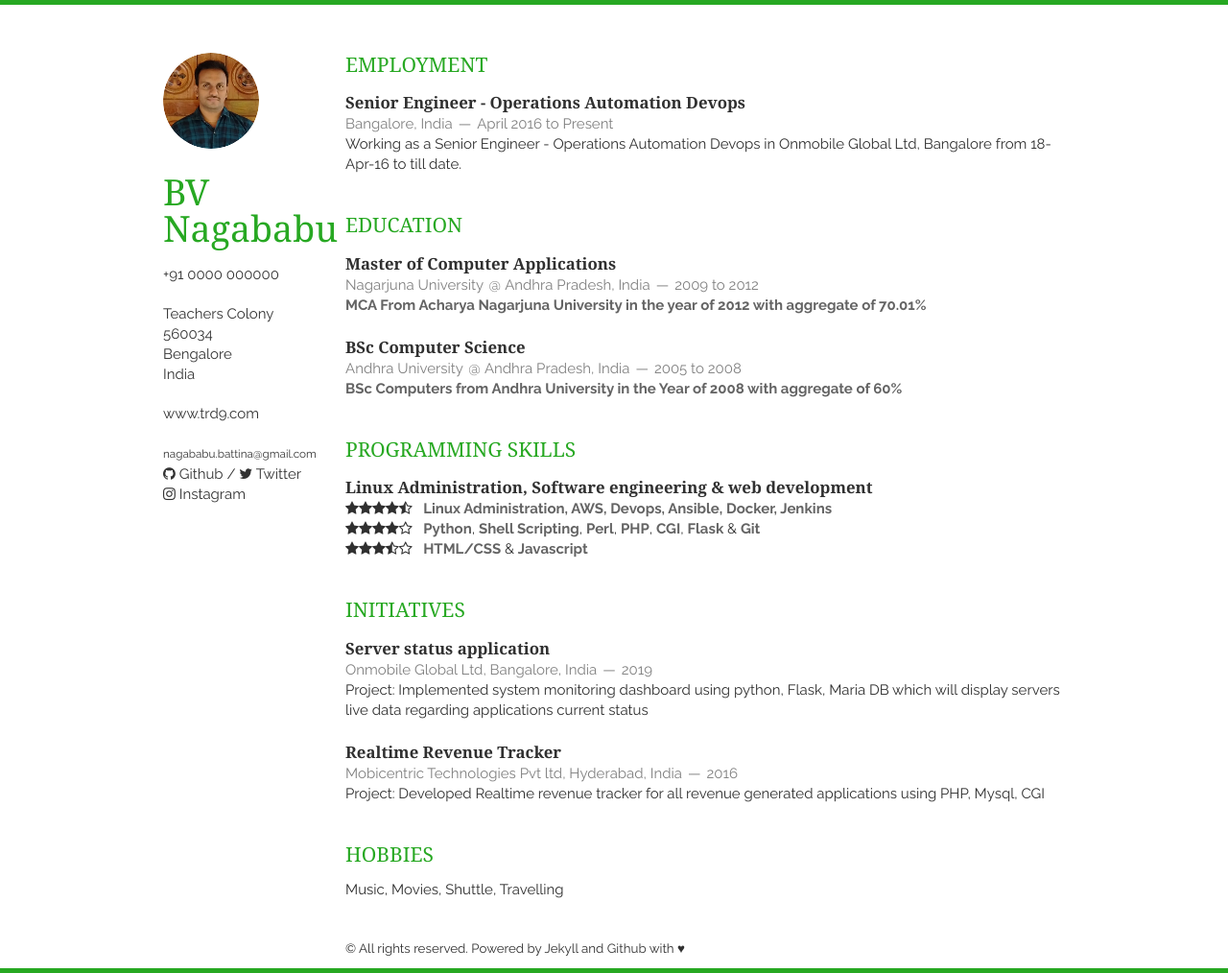
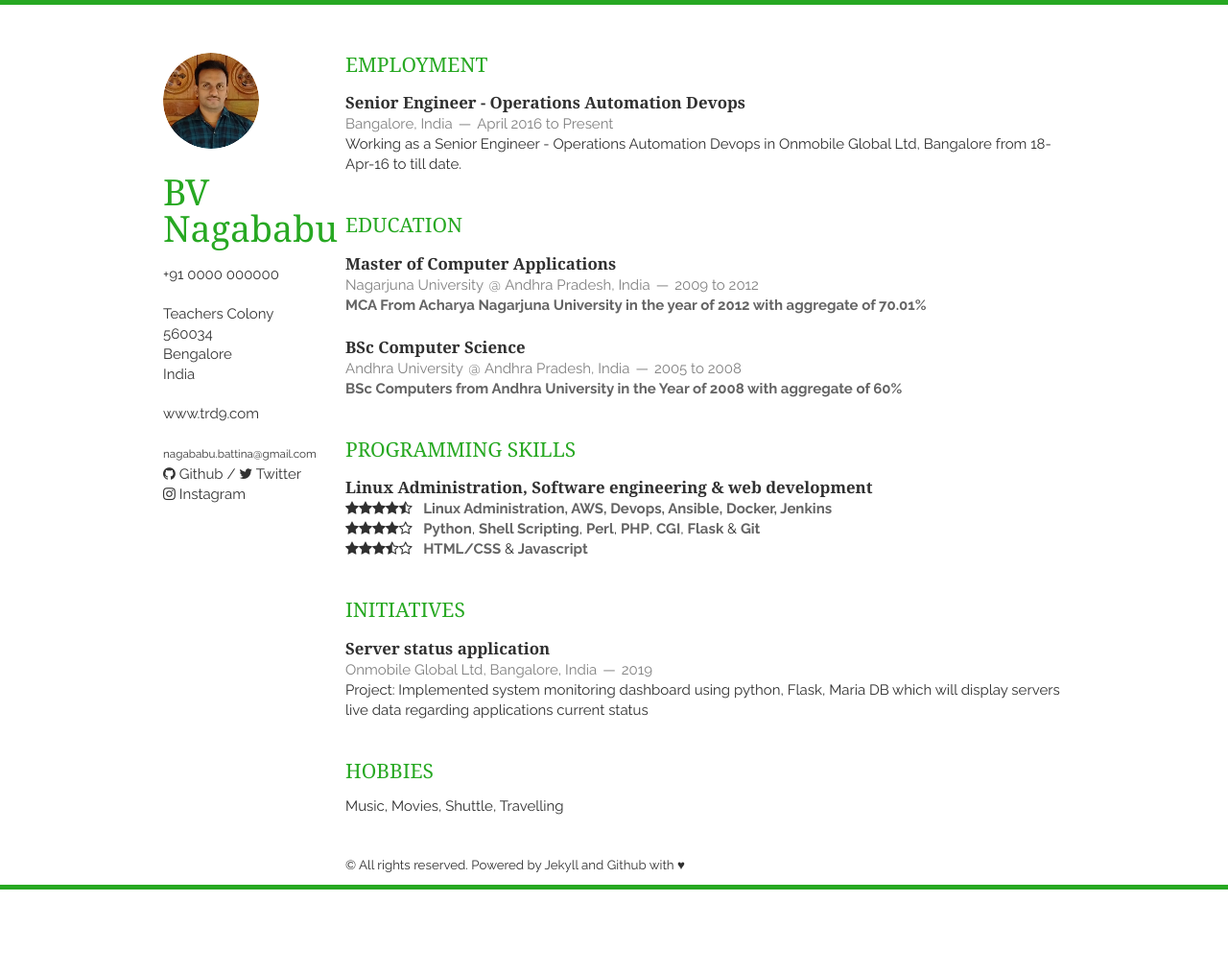
Before and after one commit to BVNAGABABU/battina, a Jekyll site: the page built from index.html, in a window 1280 px wide. Shown: the whole page at 96% size. Built offline with Jekyll 4.4.1, drawn with Linux system fonts in a browser that asks for light colours; nearby versions of some CDN libraries; the list of posts is cut into pages by our own code; after the commit the page ends 927 px from its top, so only the background shows below that.

Commit message:
Update initiatives.html

```diff
--- a/_includes/initiatives.html
+++ b/_includes/initiatives.html
@@ -9,13 +9,4 @@
             Project: Implemented system monitoring dashboard using python, Flask, Maria DB which will display servers live data regarding applications current status
         </p>
     </article>
-    <article>
-        <header>
-            <h1>Realtime Revenue Tracker</h1>
-            <span><address>Mobicentric Technologies Pvt ltd, Hyderabad, India</address><time>2016</time></span>
-        </header>
-        <p>
-            Project: Developed Realtime revenue tracker for all revenue generated applications using PHP, Mysql, CGI
-        </p>
-    </article>
 </section>
```
